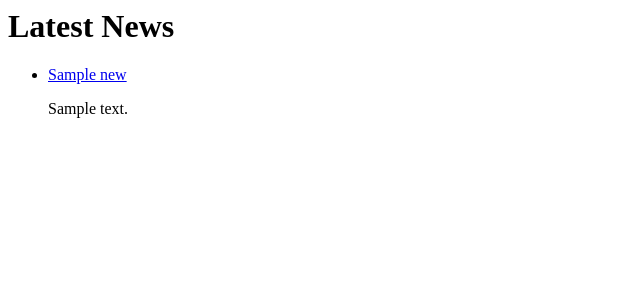
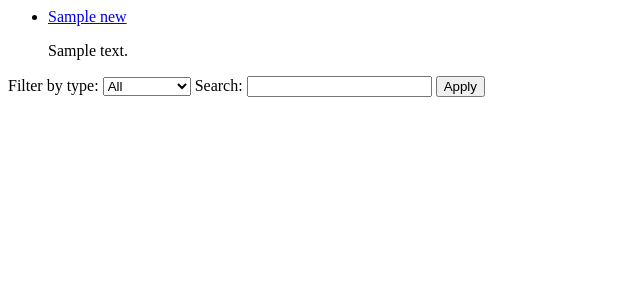
Before and after one commit to Eazyisreal/Hacker-News-API-Client, a Django app: page /news/ in a window 1280 px wide. Shown: the top 300 px of the page, without its empty margins (0-640 px from the left). Run offline with Django 4.2, Linux system fonts and the light colour scheme; tables that the repository leaves empty hold one stand-in row (values such as "Sample post").

Commit message:
Chore: Search and filter Database Implemented

```diff
--- a/news/items/templates/news_list.html
+++ b/news/items/templates/news_list.html
@@ -1,4 +1,4 @@
-<h1>Latest News</h1>
+{% load pagination_tags %}
 
 <ul>
     {% for item in news_items %}
@@ -8,3 +8,20 @@
     </li>
     {% endfor %}
 </ul>
+
+{% paginate %}
+
+
+<form method="get" action="">
+    <label for="type">Filter by type:</label>
+    <select name="type" id="type">
+        <option value="">All</option>
+        <option value="story">Story</option>
+        <option value="comment">Comment</option>
+        <option value="poll">Poll</option>
+        <option value="pollopt">Poll Option</option>
+    </select>
+    <label for="search">Search:</label>
+    <input type="text" name="search" id="search">
+    <button type="submit">Apply</button>
+</form>
--- a/news/items/views.py
+++ b/news/items/views.py
@@ -1,9 +1,20 @@
 from django.shortcuts import render
 from django.views.generic import ListView
 from .models import News
+from django.core.paginator import Paginator
 
 class NewsListView(ListView):
     def get(self, request):
-        news_items = News.objects.all().order_by('-item_id')
+        type = request.GET.get('type')
+        search = request.GET.get('search')
+        news_items = News.objects.all()
+        if type:
+            news_items = news_items.filter(item_type=type)
+        if search:
+            news_items = news_items.filter(title__icontains=search)
+        news_items = news_items.order_by('-item_id')
+        paginator = Paginator(news_items, 10) # Show 10 items per page
+        page = request.GET.get('page')
+        news_items = paginator.get_page(page)
         context = {'news_items': news_items}
         return render(request, 'news_list.html', context)
--- a/news/news/settings.py
+++ b/news/news/settings.py
@@ -40,8 +40,9 @@ INSTALLED_APPS = [
     #3rd Party Apps
     'items',
     'rest_framework',
-    # 'django_celery_beat',
+    'django_celery_beat',
     'celery',
+    'django_pagination_bootstrap',
 ]
 
 MIDDLEWARE = [
--- a/news/news/urls.py
+++ b/news/news/urls.py
@@ -5,4 +5,5 @@ from django.urls import path, include
 urlpatterns = [
     path('admin/', admin.site.urls),
     path('', include ('items.urls')),
+
 ]
```
